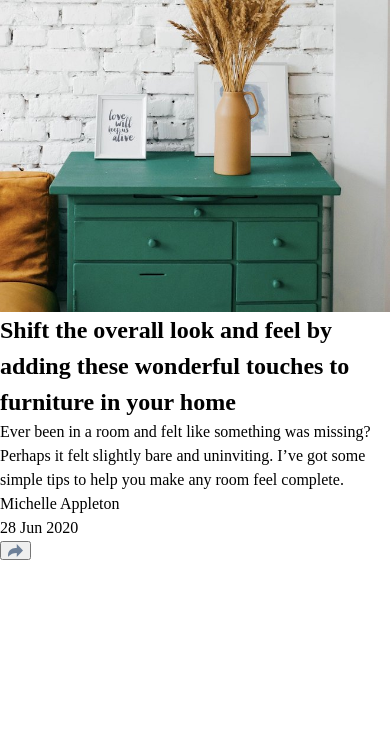
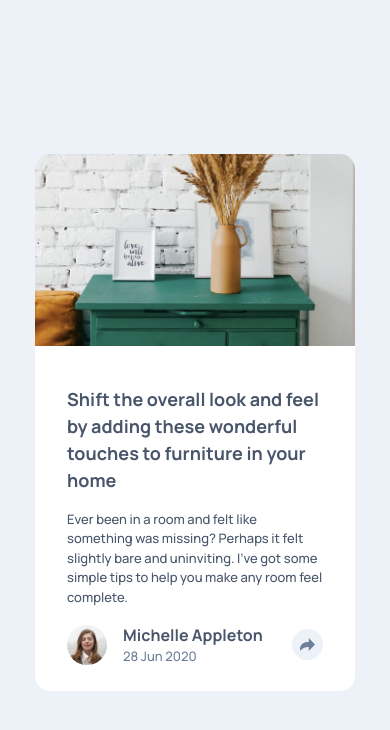
Before and after one commit to ccccchriz/article-preview-component-master, a plain HTML site: page index.html in a window 390 px wide. Drawn offline with Linux system fonts and the light colour scheme.

Commit message:
mobile design

```diff
--- a/index.html
+++ b/index.html
@@ -18,7 +18,7 @@
   </head>
   <body>
     <main>
-      <section>
+      <section class="card">
         <img src="images/drawers.jpg" alt="" />
         <h2>
           Shift the overall look and feel by adding these wonderful touches to
@@ -29,9 +29,10 @@
           felt slightly bare and uninviting. I’ve got some simple tips to help
           you make any room feel complete.
         </p>
-        <div class="">
-          <p>Michelle Appleton</p>
-          <p>28 Jun 2020</p>
+        <div class="card__author">
+          <img src="images/avatar-michelle.jpg" alt="" />
+          <p class="card__name">Michelle Appleton</p>
+          <p class="card__date">28 Jun 2020</p>
           <button><img src="images/icon-share.svg" alt="share" /></button>
         </div>
       </section>
--- a/style.css
+++ b/style.css
@@ -74,5 +74,101 @@ h6 {
 
 @font-face {
   font-family: "Manrope";
-  src: url(fonts/Manrope-Bold.ttf), url(fonts/Manrope-Medium.ttf);
+  src: url(fonts/Manrope-Bold.ttf);
+  font-weight: 700;
 }
+
+@font-face {
+  font-family: "Manrope";
+  src: url(fonts/Manrope-Medium.ttf);
+  font-weight: 500;
+}
+
+main {
+  min-height: 100vh;
+  min-height: 100dvh;
+  display: flex;
+  justify-content: center;
+  align-items: center;
+  font-family: var(--ff-base);
+  background-color: hsl(var(--clr-primary-light-gray-blue));
+}
+
+.card {
+  --padding: 2rem;
+  max-width: 20rem;
+  border-radius: 15px;
+  overflow: hidden;
+  background-color: white;
+}
+
+.card > img {
+  width: 100%;
+  max-height: 12rem;
+  object-fit: cover;
+  object-position: 0 5%;
+}
+
+.card > h2 {
+  margin-top: 2rem;
+  padding: calc(var(--padding) / 4) var(--padding);
+  font-size: 1.125rem;
+  font-weight: var(--fw-bold);
+  color: hsl(var(--clr-primary-dark-gray-blue));
+}
+
+.card > p {
+  padding: calc(var(--padding) / 4) var(--padding);
+  font-size: 0.8125rem;
+  font-weight: var(--fw-medium);
+  color: hsl(var(--clr-primary-dark-gray-blue));
+}
+
+.card__author {
+  margin-bottom: 1rem;
+  padding: calc(var(--padding) / 4) var(--padding);
+  display: grid;
+  grid-template-columns: auto 1fr auto;
+  justify-content: center;
+  align-items: center;
+  column-gap: 1rem;
+}
+
+.card__author > img {
+  max-width: 2.5rem;
+  border-radius: 50%;
+  grid-row: 1 / 3;
+}
+
+.card__name {
+  color: hsl(var(--clr-primary-dark-gray-blue));
+  font-weight: var(--fw-bold);
+  font-size: 1rem;
+}
+
+.card__date {
+  color: hsl(var(--clr-primary-dark-blue));
+  font-weight: var(--fw-medium);
+  font-size: 0.8125rem;
+}
+
+.card__author > button {
+  background-color: hsl(var(--clr-primary-light-gray-blue));
+  max-width: 3rem;
+  padding: 0.5rem;
+  aspect-ratio: 1;
+  border-radius: 50%;
+  grid-row: 1 / 3;
+  grid-column: 3 / 4;
+  border: none;
+  cursor: pointer;
+}
+
+.card__author > button:is(:hover, :focus-visible) {
+  background-color: hsl(var(--clr-primary-dark-blue));
+}
+
+.card__author > button:is(:hover, :focus) > img {
+  filter: brightness(0) saturate(100%) invert(100%) sepia(96%) saturate(1096%)
+    hue-rotate(178deg) brightness(106%) contrast(95%);
+}
```
